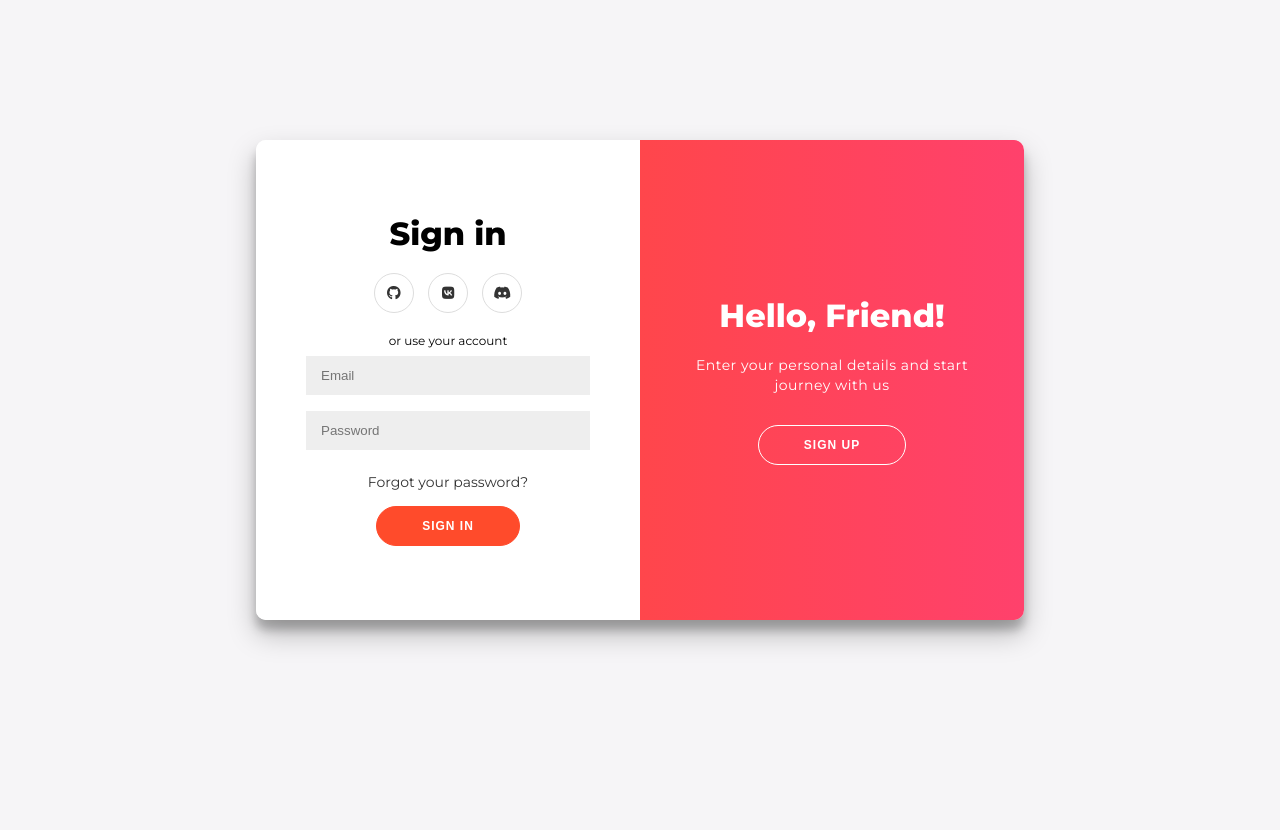
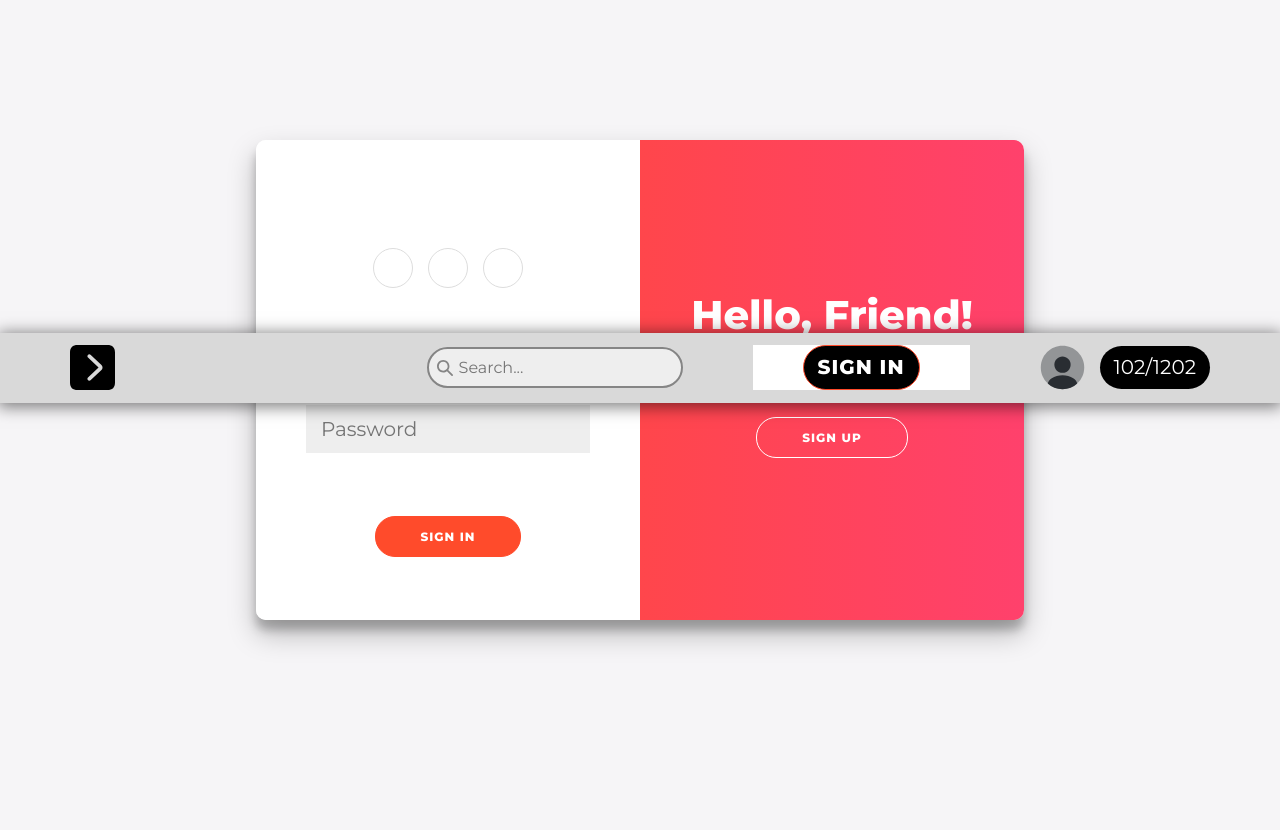
Before and after one commit to barashevdamir/Bauman_C0de_trainer, a Django app: page /account/login/ in a window 1280 px wide. Run offline with Django 4.2, Linux system fonts and the light colour scheme; some libraries are stand-ins or nearby versions; some web fonts are replaced.

Commit message:
added front and back userprofile

```diff
--- a/diplom_prj/account/forms.py
+++ b/diplom_prj/account/forms.py
@@ -1,7 +1,7 @@
 from django import forms
 from django.contrib.auth.models import User
 from .models import Profile
-
+from django.contrib.auth.forms import UserCreationForm
 
 class LoginForm(forms.Form):
     email = forms.EmailField()
@@ -10,11 +10,22 @@
 
 class UserRegistrationForm(forms.ModelForm):
     password = forms.CharField(label='Password',
-                               widget=forms.PasswordInput)
-
+                                widget=forms.PasswordInput)
+    password2 = forms.CharField(label='Repeat password',
+                                widget=forms.PasswordInput)
     class Meta:
         model = User
-        fields = ['username', 'email', 'password']
+        fields = ['username', 'email']
+    def clean_password2(self):
+        cd = self.cleaned_data
+        if cd['password'] != cd['password2']:
+            raise forms.ValidationError('Passwords don\'t match.')
+        return cd['password2']
+
+# class RegisterForm(UserCreationForm):
+#     class Meta:
+#         model = User
+#         fields = ['username', 'email', 'password']
 
     def clean_email(self):
         data = self.cleaned_data['email']
@@ -22,7 +33,8 @@
             raise forms.ValidationError('Email already in use.')
         return data
     def save(self, commit=True):
-        user = super(UserRegistrationForm, self).save(commit=False)
+        user = self.save(commit=False)
+        # user = super(UserRegistrationForm, self).save(commit=False)
         user.set_password(self.cleaned_data["password"])
         if commit:
             user.save()
--- a/diplom_prj/account/models.py
+++ b/diplom_prj/account/models.py
@@ -8,6 +8,7 @@
     date_of_birth = models.DateField(blank=True, null=True)
     photo = models.ImageField(upload_to='users/%Y/%m/%d/',
                               blank=True)
+    email = models.EmailField(blank=True)
 
     def __str__(self):
         return f'Profile of {self.user.username}'
--- a/diplom_prj/account/static/css/base.css
+++ b/diplom_prj/account/static/css/base.css
@@ -69,7 +69,7 @@
 	border: 0;
 }
 
-.container{
+.container_m{
   max-width: 1170px;
   width: 100%;
   padding: 0 15px;
--- a/diplom_prj/account/templates/account/login.html
+++ b/diplom_prj/account/templates/account/login.html
@@ -1,24 +1,30 @@
-
+{% extends "base.html" %}
 {% load static %}
-
+{% block content %}
 <link href="{% static "css/doubleSlyderSign.css" %}" rel="stylesheet">
 {% if sign_up %}<div class="container right-panel-active" id="container" >
 {% else %}<div class="container" id="container" >
 {% endif %}
 
 	<div class="form-container sign-up-container">
-		<form action="{% url 'login' %}" method="post" value="Register">
+		<form action="{% url 'register' %}" method="post" value="Register">
           {% csrf_token %}
 			<h1>Create Account</h1>
 			<div class="social-container">
-				<a href="https://github.com/login/oauth/access_token" class="social"><i class="fa-brands fa-github"></i></a>
-				<a href="/login/vk-oauth2" class="social"><i class="fa-brands fa-vk"></i></a>
-				<a href="https://discord.com/api/oauth2/token" class="social"><i class="fa-brands fa-discord"></i></a>
+				<a href="#" class="social"><i class="fa-brands fa-github"></i></a>
+				<a href="#" class="social"><i class="fa-brands fa-vk"></i></a>
+				<a href="#" class="social"><i class="fa-brands fa-discord"></i></a>
+{#                <a href="https://github.com/login/oauth/access_token" class="social"><i class="fa-brands fa-github"></i></a>#}
+{#				<a href="/login/vk-oauth2" class="social"><i class="fa-brands fa-vk"></i></a>#}
+{#				<a href="https://discord.com/api/oauth2/token" class="social"><i class="fa-brands fa-discord"></i></a>#}
 			</div>
 			<span>or use your email for registration</span>
-			<input name="{{ form.username.html_name }}" type="text" class="input" required ="required" placeholder="Name">
-			<input name="{{ form.email.html_name }}" type="email" class="input" required ="required" placeholder="Email" />
-			<input name="{{ form.password.html_name }}" type="password" class="input" required ="required" placeholder="Password" />
+            {% for field in reg_form %}
+                <input name="{{ field.html_name }}" type="{{ field.label }}" class="input" required ="required" placeholder="{{ field.label }}" />
+            {% endfor  %}
+{#			<input name="{{ reg_form.username.html_username }}" type="text" class="input" required ="required" placeholder="Username" />#}
+{#			<input name="{{ reg_form.email.html_email }}" type="email" class="input" required ="required" placeholder="Email" />#}
+{#			<input name="{{ reg_form.password.html_password }}" type="password" class="input" required ="required" placeholder="Password" />#}
 			<button type="submit" name="register">Sign Up</button>
 		</form>
 	</div>
@@ -27,9 +33,12 @@
           {% csrf_token %}
 			<h1>Sign in</h1>
 			<div class="social-container">
-				<a href="https://github.com/login/oauth/access_token" class="social"><i class="fa-brands fa-github"></i></a>
-				<a href="/login/vk-oauth2" class="social"><i class="fa-brands fa-vk"></i></a>
-				<a href="https://discord.com/api/oauth2/token" class="social"><i class="fa-brands fa-discord"></i></a>
+				<a href="#" class="social"><i class="fa-brands fa-github"></i></a>
+				<a href="#" class="social"><i class="fa-brands fa-vk"></i></a>
+				<a href="#" class="social"><i class="fa-brands fa-discord"></i></a>
+{#                <a href="https://github.com/login/oauth/access_token" class="social"><i class="fa-brands fa-github"></i></a>#}
+{#				<a href="/login/vk-oauth2" class="social"><i class="fa-brands fa-vk"></i></a>#}
+{#				<a href="https://discord.com/api/oauth2/token" class="social"><i class="fa-brands fa-discord"></i></a>#}
 			</div>
 			<span>or use your account</span>
 			<input name="{{ form.email.html_name }}" required ="required" type="email" placeholder="Email" />
@@ -56,3 +65,5 @@
 
 <script src="../../static/js/doubleSlyderSign.js"></script>
 <script src="https://kit.fontawesome.com/e322a820d8.js" crossorigin="anonymous"></script>
+
+{% endblock %}
--- a/diplom_prj/account/templates/base.html
+++ b/diplom_prj/account/templates/base.html
@@ -3,10 +3,46 @@
 <html>
 <head>
   <title>{% block title %}{% endblock %}</title>
-<link href="{% static "css/base.css" %}" rel="stylesheet">
+    <link href="{% static "css/base.css" %}" rel="stylesheet">
 </head>
 <body>
-    {% include 'navbar.html' %}
+    <nav class="nav">
+        <div class="container_m">
+          <div class="nav__wrapper">
+            <a  class="logo__link" href="">
+              <img class="logo__img" src="images/Logo.svg" alt="">
+            </a>
+
+            <div class="nav__info">
+              <div class="nav__search-wrapper">
+                <input class="nav__search-line" type="text" placeholder="Search...">
+              </div>
+                {% if request.user.is_authenticated %}
+                    <form action = "{% url 'user_profile' %}">
+                        <button class="nav__auth-btn">My Profile</button>
+                    </form>
+                {% else %}
+                    <form action = "{% url 'login' %}">
+                        <button class="nav__auth-btn">Sign in</button>
+                    </form>
+                {% endif %}
+
+              <div class="nav__profile">
+                <div class="nav__profile-pic">
+                  <img class="nav__profile-img" src="images/profile-icon.svg" alt="">
+                </div>
+                <div class="nav__progress-bar">102/1202</div>
+              </div>
+
+            </div>
+          </div>
+        </div>
+  </nav>
+
+
+
+
+
     <div id="content">
         {% block content %}
         {% endblock %}
--- a/diplom_prj/account/urls.py
+++ b/diplom_prj/account/urls.py
@@ -6,7 +6,7 @@
 
     path('login/', views.user_login, name='login'),
 
-    path('login/', auth_views.LoginView.as_view(), name='login'),
+    # path('login/', auth_views.LoginView.as_view(), name='login'),
     path('logout/', auth_views.LogoutView.as_view(), name='logout'),
 
     path('', views.dashboard, name='dashboard'),
--- a/diplom_prj/account/views.py
+++ b/diplom_prj/account/views.py
@@ -1,5 +1,5 @@
 from django.http import HttpResponse
-from django.shortcuts import render
+from django.shortcuts import render, redirect
 from django.contrib.auth import authenticate, login
 from django.contrib.auth.decorators import login_required
 from django.contrib import messages
@@ -10,6 +10,8 @@
 from django.shortcuts import get_object_or_404
 from django.views import generic
 from django.http import HttpResponseRedirect
+from django.views import View
+
 
 
 
@@ -31,7 +33,8 @@
                 return render(request, 'account/login.html', {'form': form})
     else:
         form = LoginForm()
-    return render(request, 'account/login.html', {'form': form, 'sign_up': 0})
+    registration_form = UserRegistrationForm()
+    return render(request, 'account/login.html', {'form': form, 'sign_up': 0, 'reg_form': registration_form})
 
 
 @login_required
@@ -52,7 +55,6 @@
                 user_form.cleaned_data['password'])
             # Save the User object
             new_user.save()
-            # Create the user profile
             Profile.objects.create(user=new_user)
             cd = user_form.cleaned_data
             user = authenticate(request,
@@ -61,7 +63,7 @@
             if user is not None:
                 if user.is_active:
                     login(request, user)
-                return HttpResponseRedirect('/account/')
+                    return HttpResponseRedirect('/account/')
 
             return render(request,
                           'account/register_done.html',
@@ -69,8 +71,24 @@
     else:
         user_form = UserRegistrationForm()
     return render(request,
-                  'account/dashboard.html',
-                  {'user_form': user_form, 'sign_up': 1})
+                        'account/dashboard.html',
+                        {'user_form': user_form, 'sign_up': 1})
+
+# def register(request):
+#     if request.method == 'GET':
+#         form = RegisterForm()
+#         return render(request, 'account/register.html', {'form': form})
+#     if request.method == 'POST':
+#         form = RegisterForm(request.POST)
+#         if form.is_valid():
+#             user = form.save(commit=False)
+#             user.username = user.username.lower()
+#             user.save()
+#             messages.success(request, 'You have singed up successfully.')
+#             login(request, user)
+#             return redirect('dashboard')
+#         else:
+#             return render(request, 'account/register.html', {'form': form})
 
 @login_required
 def edit(request):
@@ -99,4 +117,6 @@
 
 @login_required
 def profile(request):
-    return render(request, 'account/user_profile.html')
+    # select * from User where request.user_id == User.user_id
+    # select * from User where request.user_id == User.user_id
+    return render(request, 'account/user_profile.html', {'user': request.user})
--- a/diplom_prj/diplom/settings.py
+++ b/diplom_prj/diplom/settings.py
@@ -38,7 +38,7 @@
     'django.contrib.sessions',
     'django.contrib.messages',
     'django.contrib.staticfiles',
-    'social_django',
+    # 'social_django',
 ]
 
 MIDDLEWARE = [
@@ -64,7 +64,7 @@
                 'django.template.context_processors.request',
                 'django.contrib.auth.context_processors.auth',
                 'django.contrib.messages.context_processors.messages',
-                'social_django.context_processors.backends',
+                # 'social_django.context_processors.backends',
             ],
         },
     },
@@ -137,7 +137,7 @@
 AUTHENTICATION_BACKENDS = [
     'django.contrib.auth.backends.ModelBackend', # бекенд классической аутентификации, чтобы работала авторизация через обычный логин и пароль
     'account.authentication.EmailAuthBackend',
-    'social_core.backends.vk.VKOAuth2',  # бекенд авторизации через ВКонтакте
+    # 'social_core.backends.vk.VKOAuth2',  # бекенд авторизации через ВКонтакте
 ]
 
 SOCIAL_AUTH_POSTGRES_JSONFIELD = True
```
Also changed, not shown: diplom_prj/account/templates/account/user_profile.html (+10 -4 lines), diplom_prj/account/admin.py (line endings or trailing spaces), diplom_prj/db.sqlite3.
